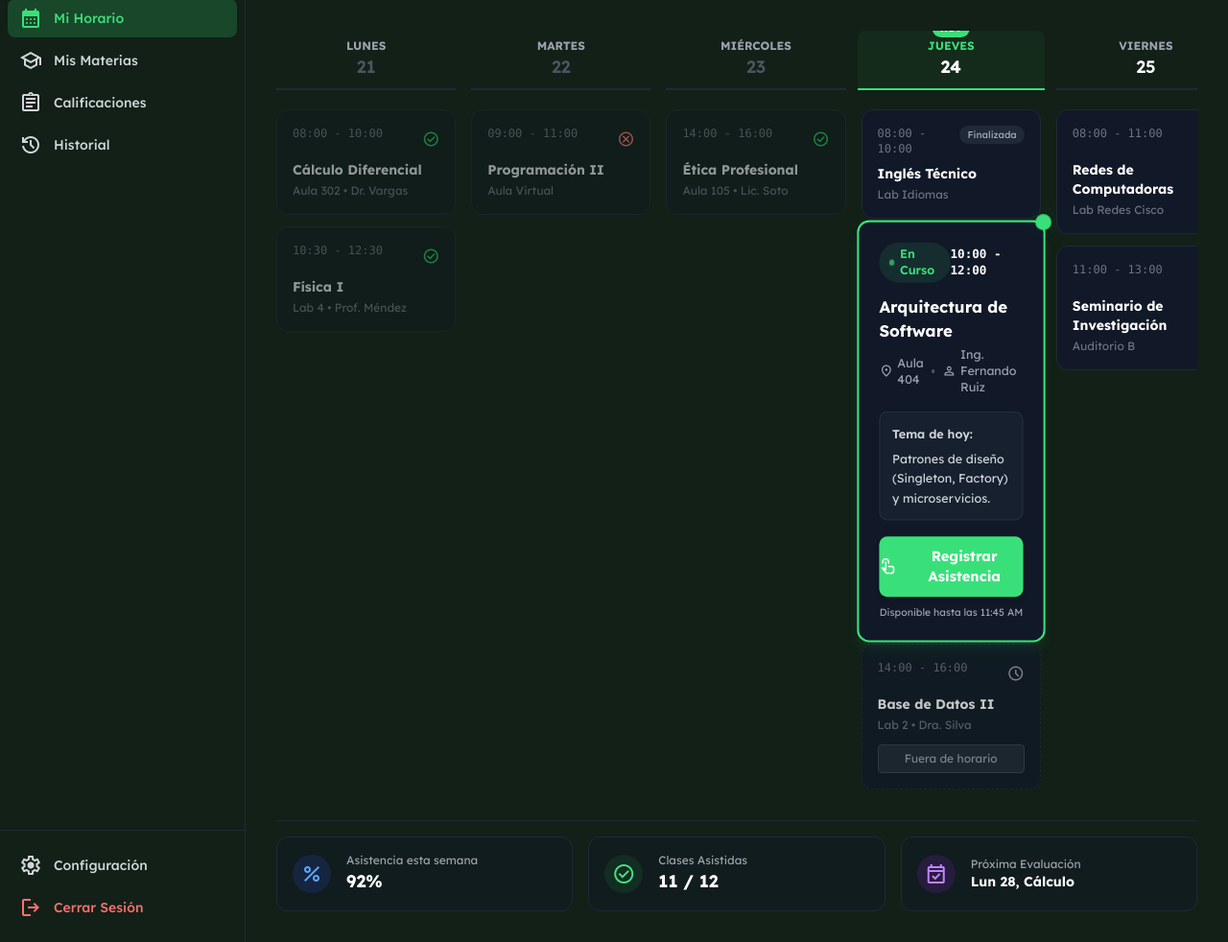
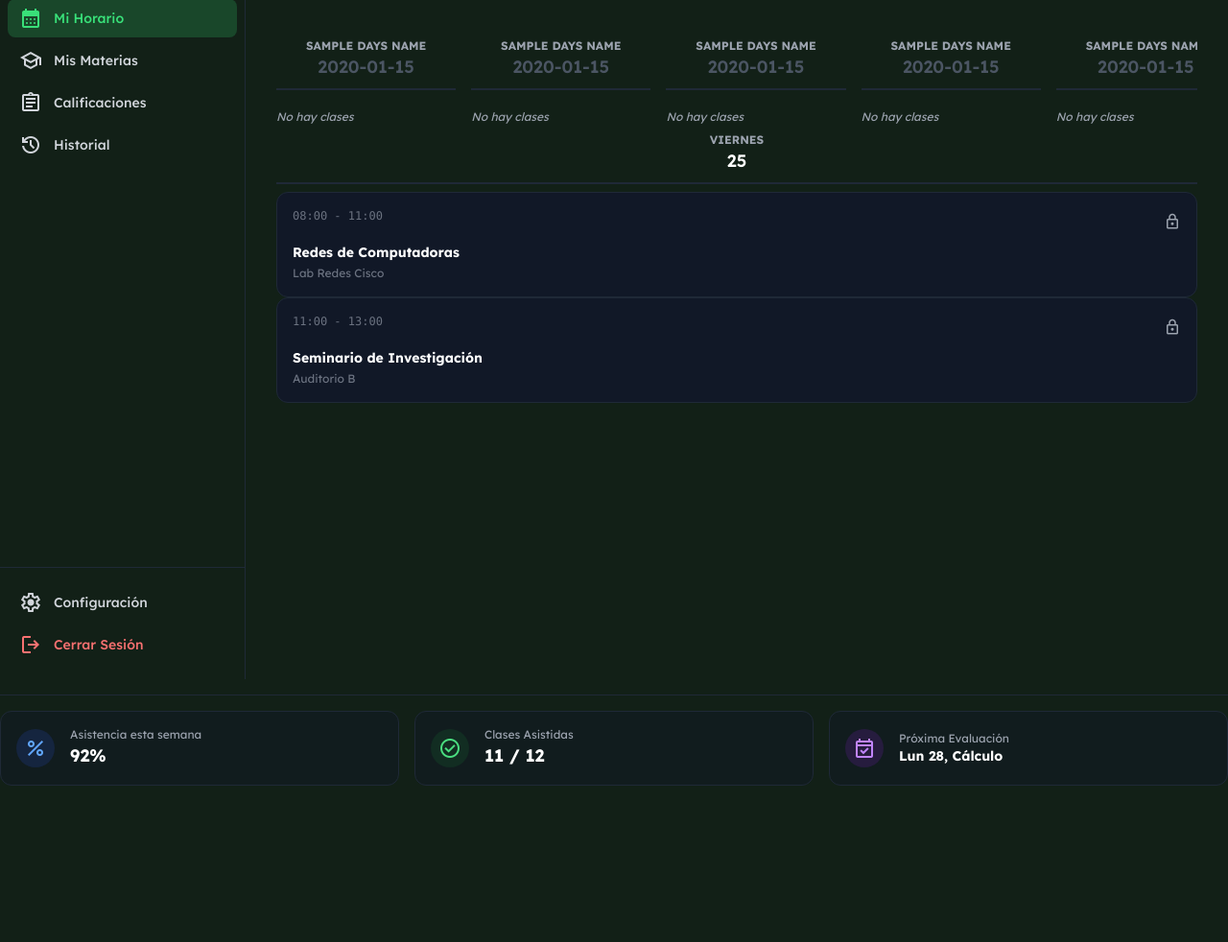
Before and after one commit to apimenta30824673-commits/AVA1, a Flask app: template frontend/Templates/dashboard.html in a window 1280 px wide. Shown: the part 92-1074 px from the top of the page at 96% size. After the commit the page ends 911 px from the top, so only its background shows below. Run offline with Flask 3, Linux system fonts and the light colour scheme; the template is opened without the code that fills it: most values are stand-ins (such as "Sample title", 1, 10 or a date in 2020); some libraries are stand-ins or nearby versions.

Commit message:
feat: Enhance user model with career relationship and update dashboard to display course schedule

```diff
--- a/backend/models/__init__.py
+++ b/backend/models/__init__.py
@@ -1 +1 @@
-from .models import User, Course, User_course, Asistencia
+from .models import User, Course, User_course, Asistencia, Career
--- a/frontend/Templates/dashboard.html
+++ b/frontend/Templates/dashboard.html
@@ -111,113 +111,40 @@
 </header>
 <div class="flex-1 overflow-x-auto pb-4">
 <div class="min-w-[1000px] grid grid-cols-5 gap-4">
-<div class="flex flex-col gap-3">
-<div class="text-center py-2 border-b-2 border-gray-200 dark:border-gray-800 mb-2">
-<span class="block text-xs text-gray-500 dark:text-gray-400 uppercase font-bold">Lunes</span>
-<span class="block text-lg font-semibold text-gray-400 dark:text-gray-600">21</span>
-</div>
-<div class="bg-white dark:bg-gray-900/40 border border-gray-200 dark:border-gray-800 rounded-xl p-4 opacity-60">
-<div class="flex justify-between items-start mb-2">
-<span class="text-xs font-mono text-gray-500">08:00 - 10:00</span>
-<span class="material-symbols-outlined text-green-500 text-lg" title="Asistencia Registrada">check_circle</span>
-</div>
-<h3 class="text-sm font-bold text-gray-800 dark:text-gray-200 mb-1">Cálculo Diferencial</h3>
-<p class="text-xs text-gray-500">Aula 302 • Dr. Vargas</p>
-</div>
-<div class="bg-white dark:bg-gray-900/40 border border-gray-200 dark:border-gray-800 rounded-xl p-4 opacity-60">
-<div class="flex justify-between items-start mb-2">
-<span class="text-xs font-mono text-gray-500">10:30 - 12:30</span>
-<span class="material-symbols-outlined text-green-500 text-lg" title="Asistencia Registrada">check_circle</span>
-</div>
-<h3 class="text-sm font-bold text-gray-800 dark:text-gray-200 mb-1">Física I</h3>
-<p class="text-xs text-gray-500">Lab 4 • Prof. Méndez</p>
-</div>
-</div>
-<div class="flex flex-col gap-3">
-<div class="text-center py-2 border-b-2 border-gray-200 dark:border-gray-800 mb-2">
-<span class="block text-xs text-gray-500 dark:text-gray-400 uppercase font-bold">Martes</span>
-<span class="block text-lg font-semibold text-gray-400 dark:text-gray-600">22</span>
-</div>
-<div class="bg-white dark:bg-gray-900/40 border border-gray-200 dark:border-gray-800 rounded-xl p-4 opacity-60">
-<div class="flex justify-between items-start mb-2">
-<span class="text-xs font-mono text-gray-500">09:00 - 11:00</span>
-<span class="material-symbols-outlined text-red-400 text-lg" title="Falta">cancel</span>
-</div>
-<h3 class="text-sm font-bold text-gray-800 dark:text-gray-200 mb-1">Programación II</h3>
-<p class="text-xs text-gray-500">Aula Virtual</p>
-</div>
-</div>
-<div class="flex flex-col gap-3">
-<div class="text-center py-2 border-b-2 border-gray-200 dark:border-gray-800 mb-2">
-<span class="block text-xs text-gray-500 dark:text-gray-400 uppercase font-bold">Miércoles</span>
-<span class="block text-lg font-semibold text-gray-400 dark:text-gray-600">23</span>
-</div>
-<div class="bg-white dark:bg-gray-900/40 border border-gray-200 dark:border-gray-800 rounded-xl p-4 opacity-60">
-<div class="flex justify-between items-start mb-2">
-<span class="text-xs font-mono text-gray-500">14:00 - 16:00</span>
-<span class="material-symbols-outlined text-green-500 text-lg" title="Asistencia Registrada">check_circle</span>
-</div>
-<h3 class="text-sm font-bold text-gray-800 dark:text-gray-200 mb-1">Ética Profesional</h3>
-<p class="text-xs text-gray-500">Aula 105 • Lic. Soto</p>
-</div>
-</div>
-<div class="flex flex-col gap-3 relative">
+{% for day_index in range(1,6) %}
+<div class="flex flex-col gap-3 {% if today_index==day_index %}relative{% endif %}">
+{% if today_index==day_index %}
 <div class="absolute -top-3 left-1/2 -translate-x-1/2 bg-primary text-white text-[10px] font-bold px-2 py-0.5 rounded-full z-10">HOY</div>
 <div class="text-center py-2 border-b-2 border-primary mb-2 bg-primary/5 rounded-t-lg -mx-1">
-<span class="block text-xs text-primary uppercase font-bold">Jueves</span>
-<span class="block text-lg font-bold text-gray-900 dark:text-white">24</span>
+{% else %}
+<div class="text-center py-2 border-b-2 border-gray-200 dark:border-gray-800 mb-2">
+{% endif %}
+<span class="block text-xs {% if today_index==day_index %}text-primary{% else %}text-gray-500 dark:text-gray-400{% endif %} uppercase font-bold">{{ days_names[day_index] }}</span>
+<span class="block text-lg {% if today_index==day_index %}font-bold text-gray-900 dark:text-white{% else %}text-lg font-semibold text-gray-400 dark:text-gray-600{% endif %}">{{ week_dates[day_index] }}</span>
 </div>
-<div class="bg-white dark:bg-gray-900 border border-gray-200 dark:border-gray-800 rounded-xl p-4">
+
+{% set day_courses = schedule[day_index] %}
+{% if day_courses %}
+{% for course in day_courses %}
+<a href="{{ url_for('front.dashboard') }}?course_id={{ course.id }}" class="block">
+<div class="bg-white dark:bg-gray-900/40 border border-gray-200 dark:border-gray-800 rounded-xl p-4 {% if selected_course_id and course.id == selected_course_id %}border-primary{% endif %} hover:shadow-md transition-shadow">
 <div class="flex justify-between items-start mb-2">
-<span class="text-xs font-mono text-gray-500">08:00 - 10:00</span>
-<span class="inline-flex items-center rounded-full bg-gray-100 dark:bg-gray-800 px-2 py-0.5 text-[10px] font-medium text-gray-600 dark:text-gray-400">Finalizada</span>
+<span class="text-xs font-mono text-gray-500">{{ course.start_time }} - {{ course.end_time }}</span>
+{% if selected_course_id and course.id == selected_course_id %}
+<span class="material-symbols-outlined text-green-500 text-lg" title="Seleccionado">check_circle</span>
+{% endif %}
 </div>
-<h3 class="text-sm font-bold text-gray-900 dark:text-white mb-1">Inglés Técnico</h3>
-<p class="text-xs text-gray-500">Lab Idiomas</p>
+<h3 class="text-sm font-bold text-gray-800 dark:text-gray-200 mb-1">{{ course.name }}</h3>
+<p class="text-xs text-gray-500">{{ course.aula }}</p>
 </div>
-<div class="relative bg-white dark:bg-gray-900 border-2 border-primary rounded-xl p-5 shadow-lg shadow-primary/10 transform scale-105 transition-transform z-10">
-<div class="absolute top-0 right-0 -mt-2 -mr-2 flex h-4 w-4">
-<span class="animate-ping absolute inline-flex h-full w-full rounded-full bg-primary opacity-75"></span>
-<span class="relative inline-flex rounded-full h-4 w-4 bg-primary"></span>
+</a>
+{% endfor %}
+{% else %}
+<div class="text-xs text-gray-400 italic">No hay clases</div>
+{% endif %}
 </div>
-<div class="flex justify-between items-center mb-3">
-<span class="inline-flex items-center gap-1.5 rounded-full bg-primary/10 px-2.5 py-1 text-xs font-semibold text-primary">
-<span class="w-1.5 h-1.5 rounded-full bg-primary animate-pulse"></span>
-                                        En Curso
-                                    </span>
-<span class="text-xs font-bold font-mono text-gray-900 dark:text-white">10:00 - 12:00</span>
+{% endfor %}
 </div>
-<h3 class="text-base font-bold text-gray-900 dark:text-white mb-1">Arquitectura de Software</h3>
-<div class="flex items-center gap-2 mb-4 text-xs text-gray-500 dark:text-gray-400">
-<span class="flex items-center gap-1"><span class="material-symbols-outlined text-[14px]">location_on</span> Aula 404</span>
-<span class="w-1 h-1 rounded-full bg-gray-300 dark:bg-gray-600"></span>
-<span class="flex items-center gap-1"><span class="material-symbols-outlined text-[14px]">person</span> Ing. Fernando Ruiz</span>
-</div>
-<div class="p-3 rounded-lg bg-gray-50 dark:bg-gray-800/50 mb-4 border border-gray-100 dark:border-gray-700/50">
-<p class="text-xs text-gray-600 dark:text-gray-300 leading-relaxed">
-<span class="font-semibold block mb-1">Tema de hoy:</span>
-                                        Patrones de diseño (Singleton, Factory) y microservicios.
-                                    </p>
-</div>
-<button class="w-full flex items-center justify-center gap-2 py-2.5 rounded-lg bg-primary text-white text-sm font-bold shadow-md hover:bg-primary/90 transition-all hover:scale-[1.02] active:scale-[0.98]">
-<span class="material-symbols-outlined text-lg">touch_app</span>
-<span>Registrar Asistencia</span>
-</button>
-<p class="text-[10px] text-center text-gray-400 mt-2">Disponible hasta las 11:45 AM</p>
-</div>
-<div class="bg-white dark:bg-gray-900 border border-gray-200 dark:border-gray-800 rounded-xl p-4 opacity-75 border-dashed">
-<div class="flex justify-between items-start mb-2">
-<span class="text-xs font-mono text-gray-500">14:00 - 16:00</span>
-<span class="material-symbols-outlined text-gray-400 text-lg">schedule</span>
-</div>
-<h3 class="text-sm font-bold text-gray-900 dark:text-white mb-1">Base de Datos II</h3>
-<p class="text-xs text-gray-500">Lab 2 • Dra. Silva</p>
-<button class="mt-3 w-full py-1.5 rounded border border-gray-200 dark:border-gray-700 text-xs text-gray-400 cursor-not-allowed bg-gray-50 dark:bg-gray-800" disabled="">
-                                    Fuera de horario
-                                </button>
-</div>
-</div>
-<div class="flex flex-col gap-3">
 <div class="text-center py-2 border-b-2 border-gray-200 dark:border-gray-800 mb-2">
 <span class="block text-xs text-gray-500 dark:text-gray-400 uppercase font-bold">Viernes</span>
 <span class="block text-lg font-semibold text-gray-900 dark:text-white">25</span>
```
Also changed, not shown: backend/models/models.py (+38 -0 lines), backend/routes/front.py (+48 -2 lines).
